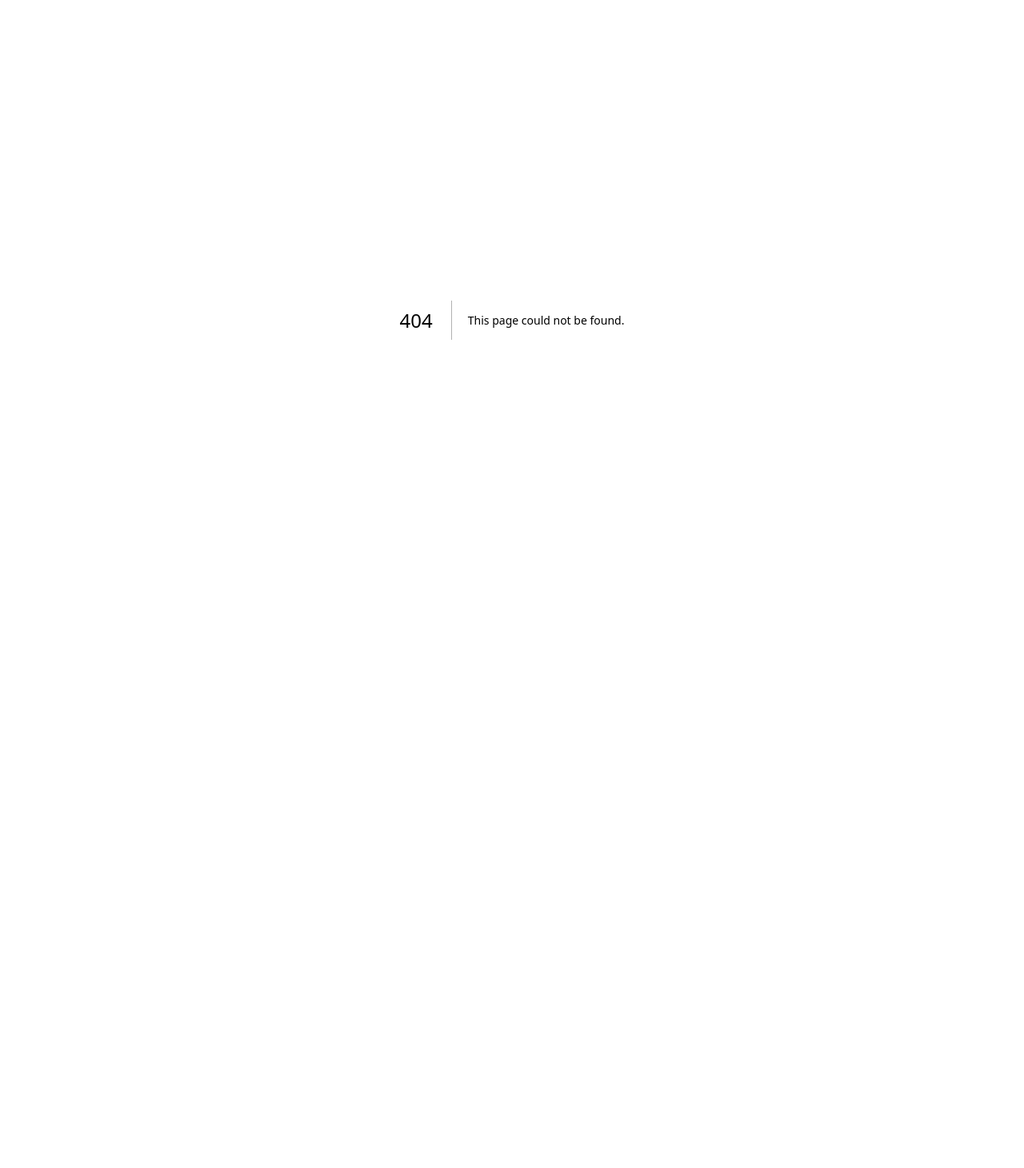
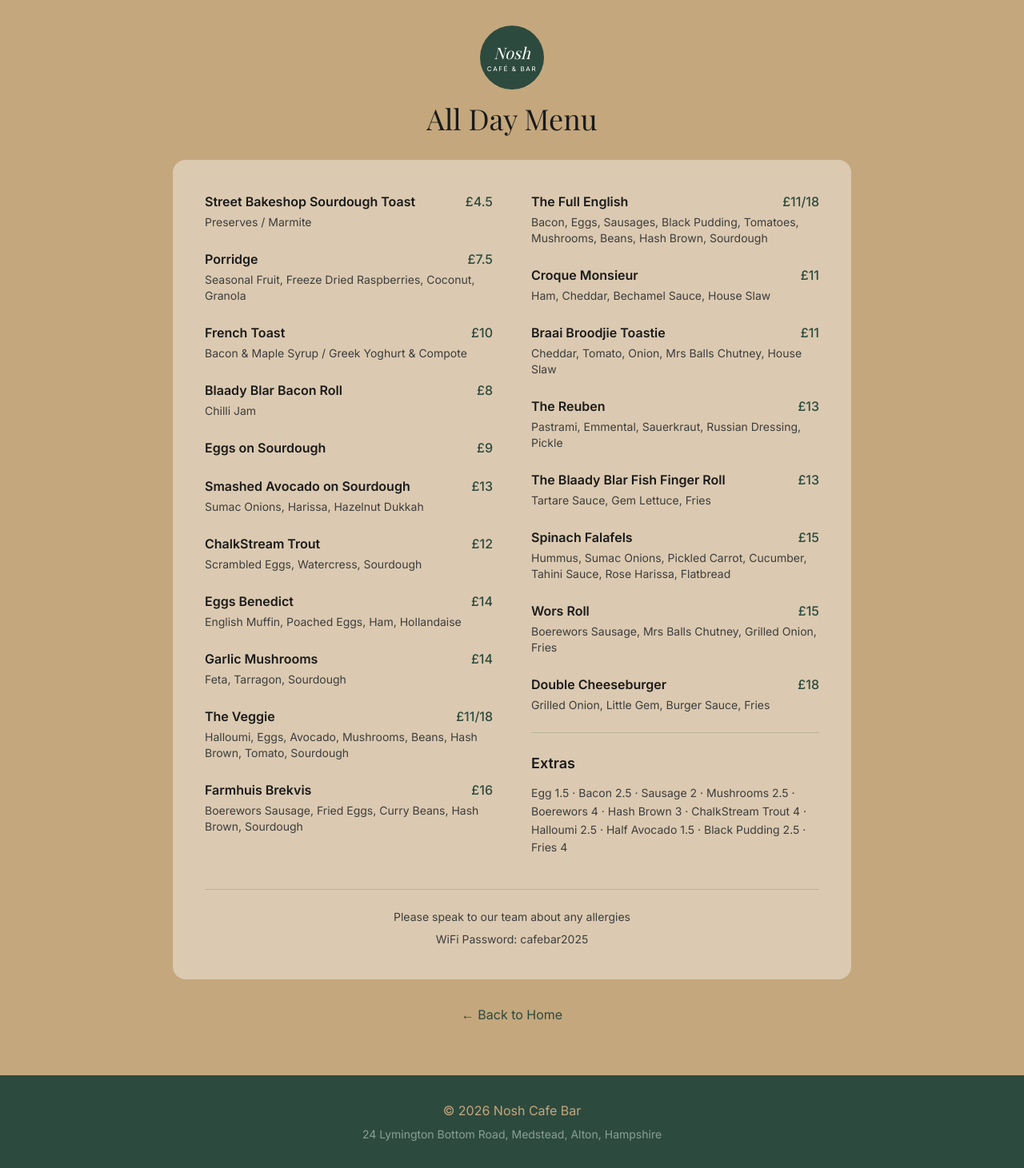
Before and after one commit to Sam-Newman/nosh-cafe-bar, a Next.js app: page /menu in a window 1280 px wide. Before the commit this address had no page. Shown: the whole page at 80% size. Before the commit the page ends 800 px from the top, so only its background shows below. Built offline with nearby package versions, Linux system fonts and the light colour scheme; a web font is replaced by a local one.

Commit message:
Add menu page, remove emojis

```diff
--- /dev/null
+++ b/app/menu/page.tsx
@@ -0,0 +1,178 @@
+import Link from 'next/link';
+
+export default function Menu() {
+  return (
+    <main className="min-h-screen bg-[#C4A77D] text-[#1a1a1a]">
+      {/* Header */}
+      <header className="py-8 px-6 text-center">
+        <Link href="/" className="inline-block">
+          <div className="w-20 h-20 rounded-full bg-[#2D4A3E] flex items-center justify-center mx-auto mb-4">
+            <div className="text-center text-white">
+              <span className="text-xl font-serif italic">Nosh</span>
+              <div className="text-[8px] tracking-[0.2em] uppercase">Café & Bar</div>
+            </div>
+          </div>
+        </Link>
+        <h1 className="text-3xl md:text-4xl font-serif">All Day Menu</h1>
+      </header>
+
+      {/* Menu Content */}
+      <section className="max-w-4xl mx-auto px-6 pb-16">
+        <div className="bg-white/40 backdrop-blur-sm rounded-2xl p-6 md:p-10">
+
+          <div className="grid md:grid-cols-2 gap-x-12 gap-y-8">
+            {/* Left Column */}
+            <div className="space-y-6">
+              <MenuItem
+                name="Street Bakeshop Sourdough Toast"
+                price="4.5"
+                description="Preserves / Marmite"
+              />
+              <MenuItem
+                name="Porridge"
+                price="7.5"
+                description="Seasonal Fruit, Freeze Dried Raspberries, Coconut, Granola"
+              />
+              <MenuItem
+                name="French Toast"
+                price="10"
+                description="Bacon & Maple Syrup / Greek Yoghurt & Compote"
+              />
+              <MenuItem
+                name="Blaady Blar Bacon Roll"
+                price="8"
+                description="Chilli Jam"
+              />
+              <MenuItem
+                name="Eggs on Sourdough"
+                price="9"
+              />
+              <MenuItem
+                name="Smashed Avocado on Sourdough"
+                price="13"
+                description="Sumac Onions, Harissa, Hazelnut Dukkah"
+              />
+              <MenuItem
+                name="ChalkStream Trout"
+                price="12"
+                description="Scrambled Eggs, Watercress, Sourdough"
+              />
+              <MenuItem
+                name="Eggs Benedict"
+                price="14"
+                description="English Muffin, Poached Eggs, Ham, Hollandaise"
+              />
+              <MenuItem
+                name="Garlic Mushrooms"
+                price="14"
+                description="Feta, Tarragon, Sourdough"
+              />
+              <MenuItem
+                name="The Veggie"
+                price="11/18"
+                description="Halloumi, Eggs, Avocado, Mushrooms, Beans, Hash Brown, Tomato, Sourdough"
+              />
+              <MenuItem
+                name="Farmhuis Brekvis"
+                price="16"
+                description="Boerewors Sausage, Fried Eggs, Curry Beans, Hash Brown, Sourdough"
+              />
+            </div>
+
+            {/* Right Column */}
+            <div className="space-y-6">
+              <MenuItem
+                name="The Full English"
+                price="11/18"
+                description="Bacon, Eggs, Sausages, Black Pudding, Tomatoes, Mushrooms, Beans, Hash Brown, Sourdough"
+              />
+              <MenuItem
+                name="Croque Monsieur"
+                price="11"
+                description="Ham, Cheddar, Bechamel Sauce, House Slaw"
+              />
+              <MenuItem
+                name="Braai Broodjie Toastie"
+                price="11"
+                description="Cheddar, Tomato, Onion, Mrs Balls Chutney, House Slaw"
+              />
+              <MenuItem
+                name="The Reuben"
+                price="13"
+                description="Pastrami, Emmental, Sauerkraut, Russian Dressing, Pickle"
+              />
+              <MenuItem
+                name="The Blaady Blar Fish Finger Roll"
+                price="13"
+                description="Tartare Sauce, Gem Lettuce, Fries"
+              />
+              <MenuItem
+                name="Spinach Falafels"
+                price="15"
+                description="Hummus, Sumac Onions, Pickled Carrot, Cucumber, Tahini Sauce, Rose Harissa, Flatbread"
+              />
+              <MenuItem
+                name="Wors Roll"
+                price="15"
+                description="Boerewors Sausage, Mrs Balls Chutney, Grilled Onion, Fries"
+              />
+              <MenuItem
+                name="Double Cheeseburger"
+                price="18"
+                description="Grilled Onion, Little Gem, Burger Sauce, Fries"
+              />
+
+              {/* Extras */}
+              <div className="pt-6 border-t border-[#2D4A3E]/20">
+                <h3 className="font-semibold text-lg mb-3">Extras</h3>
+                <p className="text-sm text-[#3d3d3d] leading-relaxed">
+                  Egg 1.5 · Bacon 2.5 · Sausage 2 · Mushrooms 2.5 · Boerewors 4 · Hash Brown 3 · ChalkStream Trout 4 · Halloumi 2.5 · Half Avocado 1.5 · Black Pudding 2.5 · Fries 4
+                </p>
+              </div>
+            </div>
+          </div>
+
+          {/* Footer Note */}
+          <div className="mt-10 pt-6 border-t border-[#2D4A3E]/20 text-center text-sm text-[#3d3d3d]">
+            <p>Please speak to our team about any allergies</p>
+            <p className="mt-2">WiFi Password: cafebar2025</p>
+          </div>
+        </div>
+
+        {/* Back Link */}
+        <div className="text-center mt-8">
+          <Link
+            href="/"
+            className="text-[#2D4A3E] hover:underline"
+          >
+            ← Back to Home
+          </Link>
+        </div>
+      </section>
+
+      {/* Footer */}
+      <footer className="bg-[#2D4A3E] text-white py-8 px-6 text-center">
+        <p className="text-[#C4A77D]">
+          © {new Date().getFullYear()} Nosh Cafe Bar
+        </p>
+        <p className="text-sm mt-2 text-[#8a9f95]">
+          24 Lymington Bottom Road, Medstead, Alton, Hampshire
+        </p>
+      </footer>
+    </main>
+  );
+}
+
+function MenuItem({ name, price, description }: { name: string; price: string; description?: string }) {
+  return (
+    <div>
+      <div className="flex justify-between items-baseline gap-4">
+        <h3 className="font-semibold">{name}</h3>
+        <span className="text-[#2D4A3E] font-medium whitespace-nowrap">£{price}</span>
+      </div>
+      {description && (
+        <p className="text-sm text-[#3d3d3d] mt-1">{description}</p>
+      )}
+    </div>
+  );
+}
--- a/app/page.tsx
+++ b/app/page.tsx
@@ -25,11 +25,19 @@ export default function Home() {
           Great coffee, fresh food, and a warm welcome.
         </p>
 
-        <div className="bg-white/20 backdrop-blur-sm rounded-2xl p-8 max-w-lg text-center mb-12">
+        <div className="bg-white/20 backdrop-blur-sm rounded-2xl p-8 max-w-lg text-center mb-8">
           <h2 className="text-2xl md:text-3xl font-semibold mb-4">
             We&apos;ve been busy - come and see the changes!
           </h2>
         </div>
+
+        {/* Menu Link */}
+        <Link
+          href="/menu"
+          className="bg-[#2D4A3E] text-white px-8 py-4 rounded-full text-lg font-medium hover:bg-[#1d3a2e] transition-colors mb-12"
+        >
+          View Our Menu
+        </Link>
 
         {/* Social Links */}
         <div className="flex gap-6 mb-12">
@@ -112,34 +120,38 @@ export default function Home() {
                 rel="noopener noreferrer"
                 className="inline-block mt-4 text-white underline hover:text-[#C4A77D] transition-colors"
               >
-                Get Directions →
+                Get Directions
               </a>
             </div>
           </div>
         </div>
       </section>
 
-      {/* Menu Preview */}
+      {/* What We Offer Section */}
       <section className="py-16 px-6">
         <div className="max-w-4xl mx-auto text-center">
           <h2 className="text-3xl font-serif mb-8">What We Offer</h2>
           <div className="grid sm:grid-cols-3 gap-8">
             <div className="bg-white/30 rounded-xl p-6">
-              <span className="text-4xl mb-4 block">☕</span>
               <h3 className="text-xl font-semibold mb-2">Coffee</h3>
               <p className="text-[#3d3d3d]">Freshly roasted beans, expertly crafted</p>
             </div>
             <div className="bg-white/30 rounded-xl p-6">
-              <span className="text-4xl mb-4 block">🥪</span>
               <h3 className="text-xl font-semibold mb-2">Fresh Food</h3>
               <p className="text-[#3d3d3d]">Homemade sandwiches, salads & hot dishes</p>
             </div>
             <div className="bg-white/30 rounded-xl p-6">
-              <span className="text-4xl mb-4 block">🍰</span>
               <h3 className="text-xl font-semibold mb-2">Cakes & Treats</h3>
               <p className="text-[#3d3d3d]">Delicious homemade cakes daily</p>
             </div>
           </div>
+
+          <Link
+            href="/menu"
+            className="inline-block mt-8 text-[#2D4A3E] font-medium underline hover:no-underline"
+          >
+            See Full Menu
+          </Link>
         </div>
       </section>
 
```
